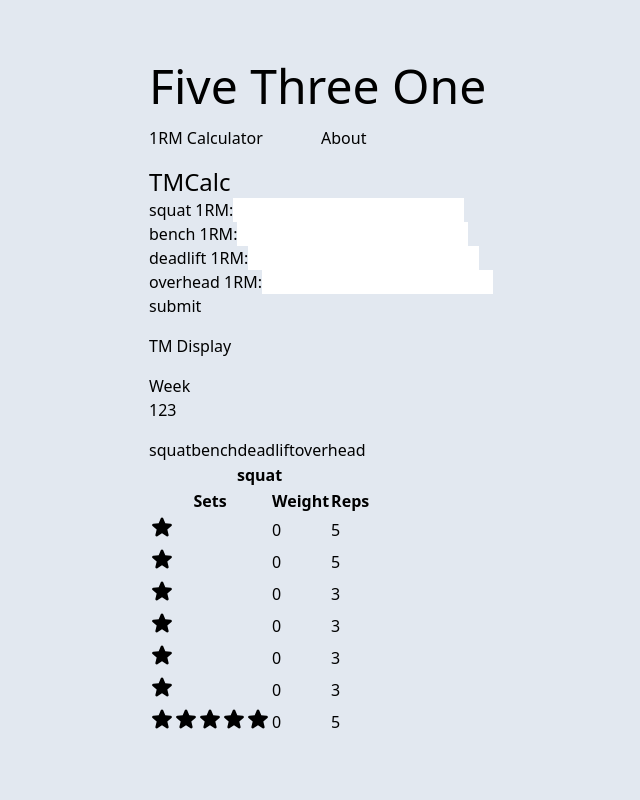
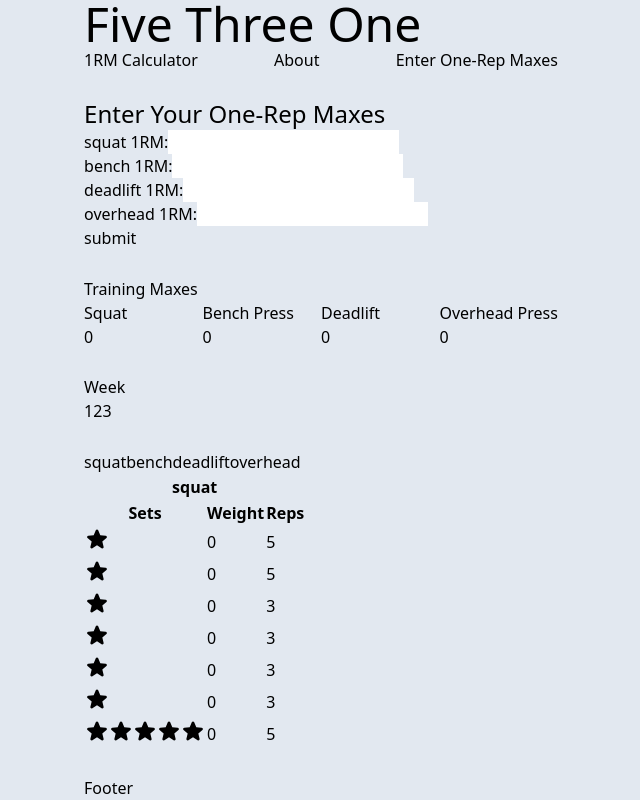
Before and after one commit to aaronkai/vitejs-vite-l1qwg6, a React (Vite) app: page / in a window 1280 px wide. Shown: the whole page, without its empty margins (319-959 px from the left). Built offline with nearby package versions, Linux system fonts and the light colour scheme.

Commit message:
hide form when TMs have been set

```diff
--- a/src/App.tsx
+++ b/src/App.tsx
@@ -1,4 +1,4 @@
-import { useState, useEffect } from "react";
+import { useState, useEffect, cloneElement } from "react";
 import Header from "./components/Header";
 import Nav from "./components/Nav";
 import OneRepMaxForm from "./components/OneRepMaxForm";
@@ -6,15 +6,15 @@ import { useCookies } from "react-cookie";
 import WorkoutTable from "./components/WorkoutTable";
 import WeekPicker from "./components/WeekPicker";
 import TrainingMaxDisplay from "./components/TrainingMaxDisplay";
+import Footer from "./components/Footer";
 
 function App() {
-  const [cookies, setCookie] = useCookies(["oneRM"]);
-  //initialize TM and oneRM at zero
-  // let [squat, bench, deadlift, overhead] = [0, 0, 0, 0];
+  const [cookies, setCookie] = useCookies(["oneRM", "TMsLogged"]);
   let squat, bench, deadlift, overhead;
   let [squatTM, benchTM, deadliftTM, overheadTM] = [0, 0, 0, 0];
+  const [week, setWeek] = useState(1);
+  const [formVisible, setFormVisible] = useState(true);
 
-  //if user has been to the site before, load their oneRM from cookies and derive TM
   if (cookies.oneRM) {
     ({ squat, bench, deadlift, overhead } = cookies.oneRM);
     [squatTM, benchTM, deadliftTM, overheadTM] = [
@@ -38,28 +38,48 @@ function App() {
     deadlift: deadliftTM,
     overhead: overheadTM,
   });
-  const [week, setWeek] = useState(1);
 
   useEffect(() => {
+    if (
+      oneRM.squat > 0 ||
+      oneRM.deadlift > 0 ||
+      oneRM.overhead > 0 ||
+      oneRM.bench > 0
+    ) {
       setCookie("oneRM", oneRM, { path: "/" });
+    }
   }, [oneRM]);
+
+  useEffect(() => {
+    if (cookies.TMsLogged == true) {
+      setFormVisible(false);
+    }
+  }, [cookies.TMsLogged, formVisible]);
 
   return (
     <>
       <meta name="description" content="workout helper for you" />
       <link rel="icon" href="/favicon.ico" />
-      <div className="grid bg-slate-200 min-h-screen content-center justify-center gap-4">
+      <div className="grid bg-slate-200 min-h-screen content-between justify-center gap-4">
+        <header>
           <Header title="Five Three One" />
-        <Nav />
+
+          <Nav setFormVisible={setFormVisible} setCookie={setCookie} />
+        </header>
+        {formVisible && (
           <OneRepMaxForm
             oneRM={oneRM}
             setOneRM={setOneRM}
             TM={TM}
             setTM={setTM}
+            setFormVisible={setFormVisible}
+            setCookie={setCookie}
           />
+        )}
         <TrainingMaxDisplay TM={TM} />
         <WeekPicker week={week} setWeek={setWeek} />
         <WorkoutTable week={week} TM={TM} />
+        <Footer />
       </div>
     </>
   );
--- /dev/null
+++ b/src/components/Footer.tsx
@@ -0,0 +1,7 @@
+export default function Footer() {
+  return (
+    <div>
+      <p>Footer</p>
+    </div>
+  );
+}
--- a/src/components/Nav.tsx
+++ b/src/components/Nav.tsx
@@ -1,9 +1,14 @@
-export default function Nav() {
+export default function Nav({ setFormVisible, setCookie }) {
+  function handleClick() {
+    setFormVisible(true);
+    setCookie("TMsLogged", false, { path: "/" });
+  }
   return (
     <nav>
-      <ul className="grid grid-cols-2">
+      <ul className="flex justify-between">
         <li>1RM Calculator</li>
         <li>About</li>
+        <li onClick={() => handleClick()}>Enter One-Rep Maxes</li>
       </ul>
     </nav>
   );
--- a/src/components/OneRepMaxForm.tsx
+++ b/src/components/OneRepMaxForm.tsx
@@ -1,5 +1,6 @@
 import React, { ChangeEvent } from "react";
 import { calcPlate } from "../helpers";
+import { useCookies } from "react-cookie";
 
 type Props = {
   oneRM: {
@@ -18,9 +19,18 @@ type Props = {
   };
   setOneRM: any;
   setTM: any;
+  setFormVisible: any;
+  setCookie: any;
 };
 
-export default function OneRepMaxForm({ oneRM, setOneRM, TM, setTM }: Props) {
+export default function OneRepMaxForm({
+  oneRM,
+  setOneRM,
+  TM,
+  setTM,
+  setFormVisible,
+  setCookie,
+}: Props) {
   function handleChange(event: ChangeEvent<HTMLInputElement>) {
     const { name, value } = event.target;
     const valueInt = parseInt(value);
@@ -35,17 +45,16 @@ export default function OneRepMaxForm({ oneRM, setOneRM, TM, setTM }: Props) {
   }
 
   function handleSubmit(event) {
-    console.log(event);
-    console.log("form submitted");
     event.preventDefault();
-    //ToDO: Hide form and display TMs
+    setFormVisible(false);
+    setCookie("TMsLogged", true, { path: "/" });
   }
 
   const exercises = Object.keys(oneRM);
 
   return (
     <div className="flex flex-col">
-      <h2 className="text-2xl">TMCalc</h2>
+      <h2 className="text-2xl">Enter Your One-Rep Maxes</h2>
 
       <div>
         <form onSubmit={handleSubmit}>
--- a/src/components/TrainingMaxDisplay.tsx
+++ b/src/components/TrainingMaxDisplay.tsx
@@ -1,7 +1,17 @@
-export default function TrainingMaxDisplay(TM) {
+export default function TrainingMaxDisplay({ TM }) {
   return (
     <div>
-      <p>TM Display</p>
+      <h2>Training Maxes</h2>
+      <div className="grid grid-cols-4 grid-rows-2 grid-flow-col">
+        <h3>Squat</h3>
+        <p>{TM.squat}</p>
+        <h3>Bench Press</h3>
+        <p>{TM.bench}</p>
+        <h3>Deadlift</h3>
+        <p>{TM.deadlift}</p>
+        <h3>Overhead Press</h3>
+        <p>{TM.overhead}</p>
+      </div>
     </div>
   );
 }
```
Lines whose indentation alone changed are shown as unchanged.
